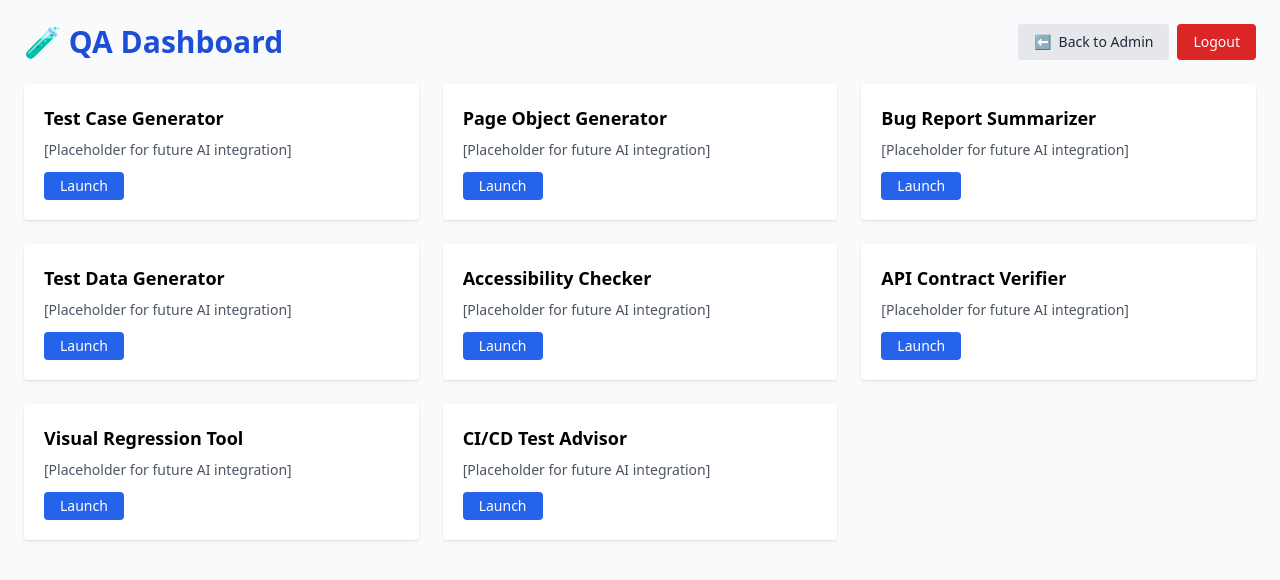
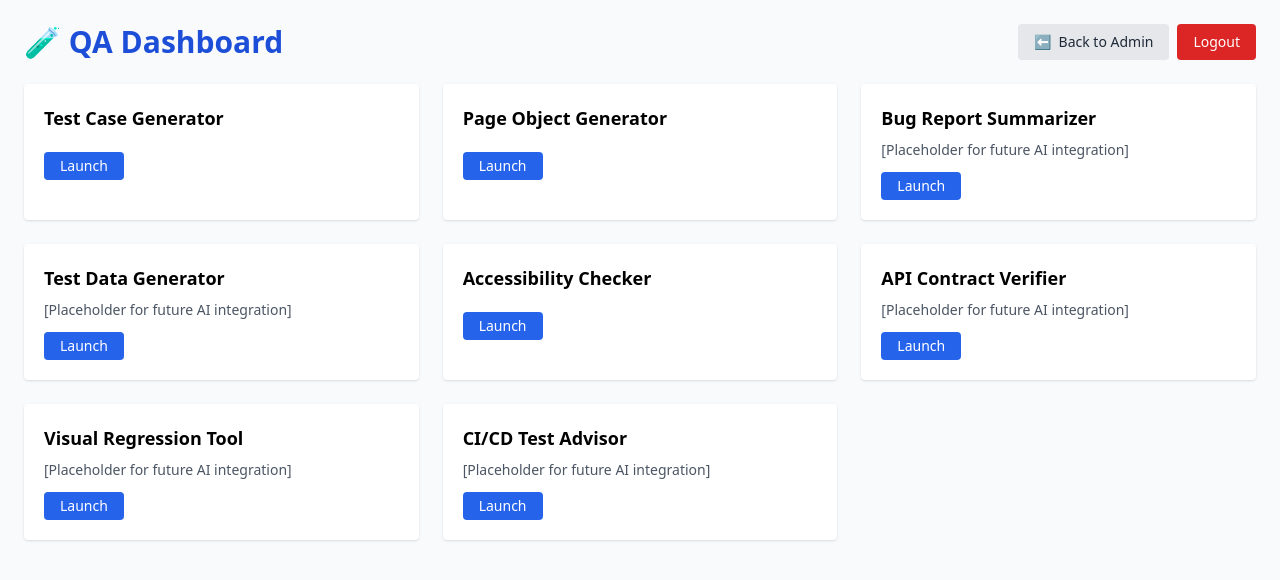
Before and after one commit to vineethin/vinsuite, a React (Create React App) app in the folder vinsuite-frontend/: page /qa in a window 1280 px wide. Shown: the top 580 px of the page. Built offline with nearby package versions, Linux system fonts and the light colour scheme.

Commit message:
Updated QA dashboard

```diff
--- a/vinsuite-frontend/src/pages/qa/QADashboard.jsx
+++ b/vinsuite-frontend/src/pages/qa/QADashboard.jsx
@@ -48,9 +48,11 @@ const QADashboard = () => {
               className="bg-white shadow rounded p-5 hover:shadow-lg transition-all"
             >
               <h3 className="text-lg font-semibold mb-2">{tool.name}</h3>
-              <p className="text-gray-600 text-sm">
-                [Placeholder for future AI integration]
-              </p>
+              {tool.route === "#" && (
+                <p className="text-gray-600 text-sm">
+                  [Placeholder for future AI integration]
+                </p>
+              )}
               <button
                 onClick={() => tool.route !== "#" && navigate(tool.route)}
                 className="mt-3 bg-blue-600 text-white px-4 py-1 rounded hover:bg-blue-700 text-sm"
```
